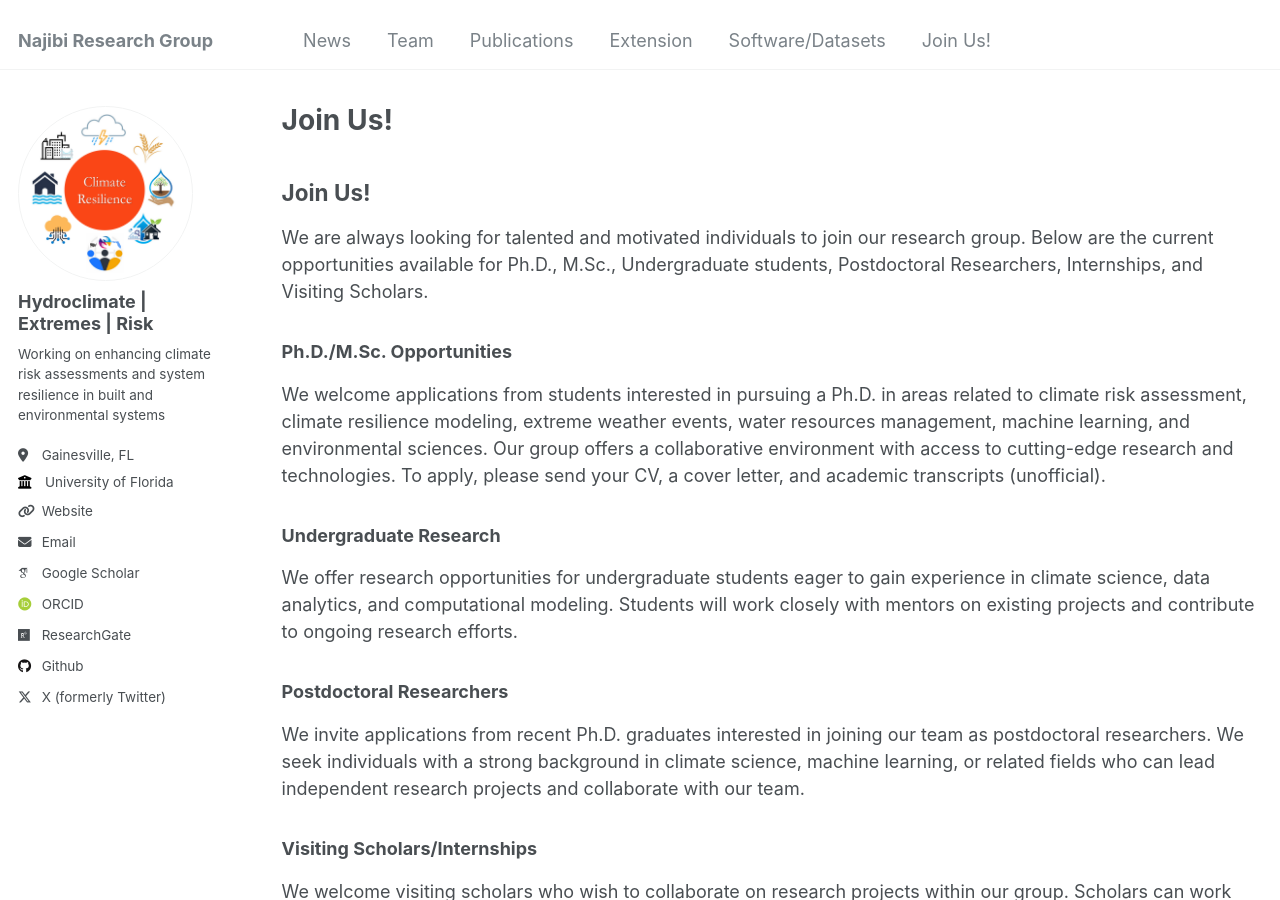
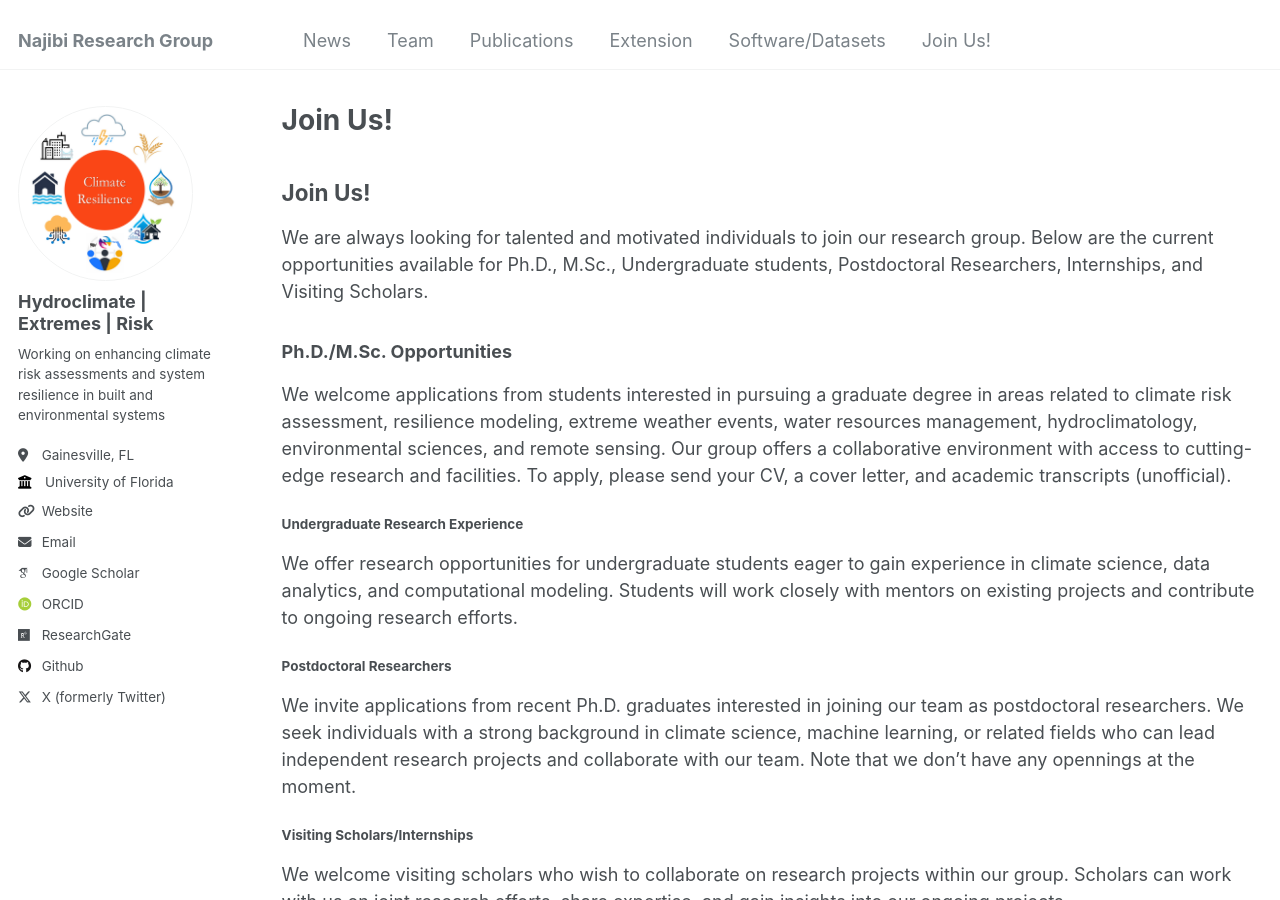
Before and after one commit to nassernajibi/lab, a Jekyll site: the page built from _pages/join-us.md, in a window 1280 px wide and 900 px high. Built offline with Jekyll 4.4.1, drawn with Linux system fonts in a browser that asks for light colours; some web fonts are replaced.

Commit message:
Updated Join us

```diff
--- a/_pages/join-us.md
+++ b/_pages/join-us.md
@@ -11,15 +11,15 @@ author_profile: true  # Optional, adjust based on your theme
 We are always looking for talented and motivated individuals to join our research group. Below are the current opportunities available for Ph.D., M.Sc., Undergraduate students, Postdoctoral Researchers, Internships, and Visiting Scholars.
 
 ### Ph.D./M.Sc. Opportunities
-We welcome applications from students interested in pursuing a Ph.D. in areas related to climate risk assessment, climate resilience modeling, extreme weather events, water resources management, machine learning, and environmental sciences. Our group offers a collaborative environment with access to cutting-edge research and technologies. To apply, please send your CV, a cover letter, and academic transcripts (unofficial).
+We welcome applications from students interested in pursuing a graduate degree in areas related to climate risk assessment, resilience modeling, extreme weather events, water resources management, hydroclimatology, environmental sciences, and remote sensing. Our group offers a collaborative environment with access to cutting-edge research and facilities. To apply, please send your CV, a cover letter, and academic transcripts (unofficial).
 
-### Undergraduate Research
+#### Undergraduate Research Experience
 We offer research opportunities for undergraduate students eager to gain experience in climate science, data analytics, and computational modeling. Students will work closely with mentors on existing projects and contribute to ongoing research efforts.
 
-### Postdoctoral Researchers
-We invite applications from recent Ph.D. graduates interested in joining our team as postdoctoral researchers. We seek individuals with a strong background in climate science, machine learning, or related fields who can lead independent research projects and collaborate with our team.
+#### Postdoctoral Researchers
+We invite applications from recent Ph.D. graduates interested in joining our team as postdoctoral researchers. We seek individuals with a strong background in climate science, machine learning, or related fields who can lead independent research projects and collaborate with our team. Note that we don't have any opennings at the moment.
 
-### Visiting Scholars/Internships
+#### Visiting Scholars/Internships
 We welcome visiting scholars who wish to collaborate on research projects within our group. Scholars can work with us on joint research efforts, share expertise, and gain insights into our ongoing projects.
 
 **Self-Sponsored Opportunities:**
```
